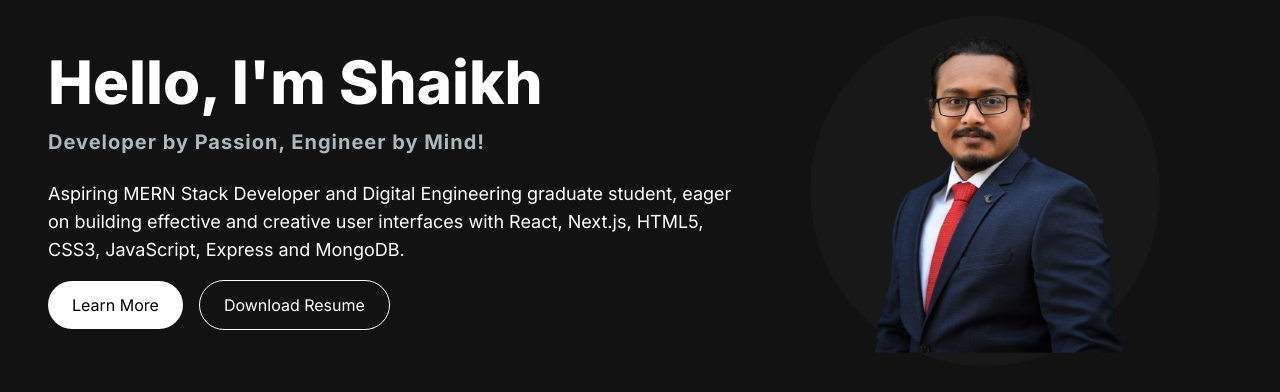
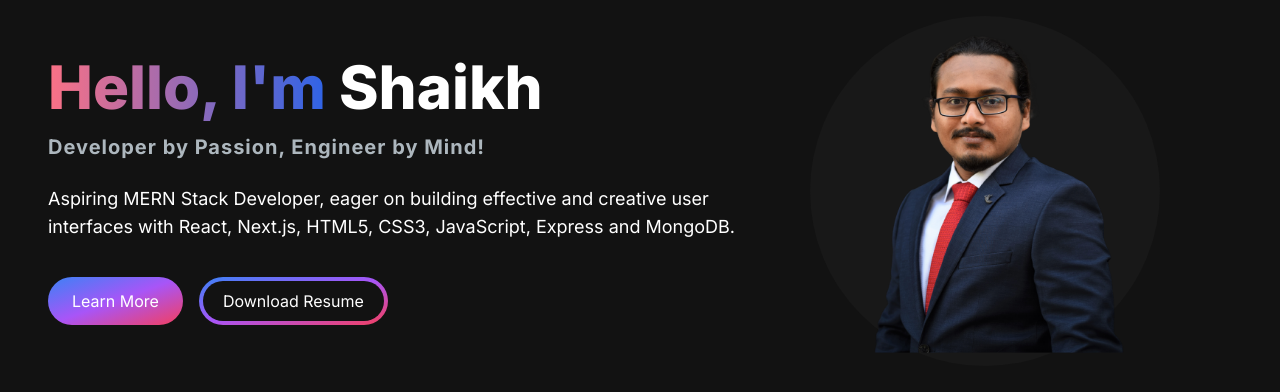
Before and after one commit to Rezwan66/shaikh-portfolio-nextjs, a Next.js app: page / in a window 1280 px wide. Shown: the top 392 px of the page. Built offline with nearby package versions, Linux system fonts and the light colour scheme.

Commit message:
added some gradient effects on the buttons and the large text of the hero section

```diff
--- a/src/app/components/HeroSection.jsx
+++ b/src/app/components/HeroSection.jsx
@@ -3,26 +3,31 @@ import Image from 'next/image';
 const HeroSection = () => {
   return (
     <section>
-      <div className="grid grid-cols-1 lg:grid-cols-12">
+      <div className="grid grid-cols-1 sm:grid-cols-12">
         {/* text */}
-        <div className="col-span-7 place-self-center">
-          <h1 className="text-white mb-4 text-4xl lg:text-6xl font-extrabold">
-            Hello, I&apos;m Shaikh
+        <div className="col-span-7 place-self-center text-center sm:text-left">
+          <h1 className="text-white mb-4 text-4xl sm:text-5xl lg:text-6xl font-extrabold">
+            <span className="text-transparent bg-clip-text bg-gradient-to-r from-rose-400 to-blue-600">
+              Hello, I&apos;m{' '}
+            </span>
+            Shaikh
           </h1>
-          <p className="text-[#ADB7BE] mb-6 text-lg lg:text-xl tracking-wider font-bold">
+          <p className="text-[#ADB7BE] mb-6 text-lg sm:text-xl tracking-wider font-bold">
             Developer by Passion, Engineer by Mind!
           </p>
-          <p className="text-white lg:text-lg mb-4">
-            Aspiring MERN Stack Developer and Digital Engineering graduate
-            student, eager on building effective and creative user interfaces
-            with React, Next.js, HTML5, CSS3, JavaScript, Express and MongoDB.
+          <p className="text-white text-base sm:text-lg mb-6">
+            Aspiring MERN Stack Developer, eager on building effective and
+            creative user interfaces with React, Next.js, HTML5, CSS3,
+            JavaScript, Express and MongoDB.
           </p>
           <div>
-            <button className="px-6 py-3 rounded-full mr-4 bg-white hover:bg-slate-200 text-black">
+            <button className="px-6 py-3 rounded-full w-full sm:w-fit mr-4 bg-gradient-to-br from-blue-500 via-purple-500 to-rose-500 text-white hover:bg-slate-200">
               Learn More
             </button>
-            <button className="px-6 py-3 rounded-full bg-transparent hover:bg-slate-800 text-white border border-white">
-              Download Resume
+            <button className="px-1 py-1 rounded-full w-full sm:w-fit bg-gradient-to-br from-blue-500 via-purple-500 to-rose-500 hover:bg-slate-800 text-white mt-3">
+              <span className="block bg-[#121212] hover:bg-slate-800 rounded-full px-5 py-2">
+                Download Resume
+              </span>
             </button>
           </div>
         </div>
--- a/src/app/page.js
+++ b/src/app/page.js
@@ -3,8 +3,10 @@ import HeroSection from "./components/HeroSection";
 
 export default function Home() {
   return (
-    <main className="flex min-h-screen flex-col bg-[#121212] container mx-auto py-4 px-12">
-      <HeroSection />
+    <main className="flex min-h-screen flex-col bg-[#121212]">
+      <div className="container mx-auto py-4 px-12">
+        <HeroSection />
+      </div>
     </main>
   );
 }
```
